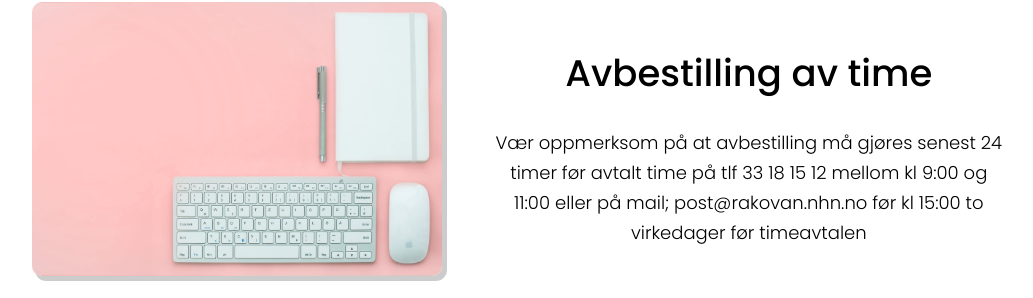
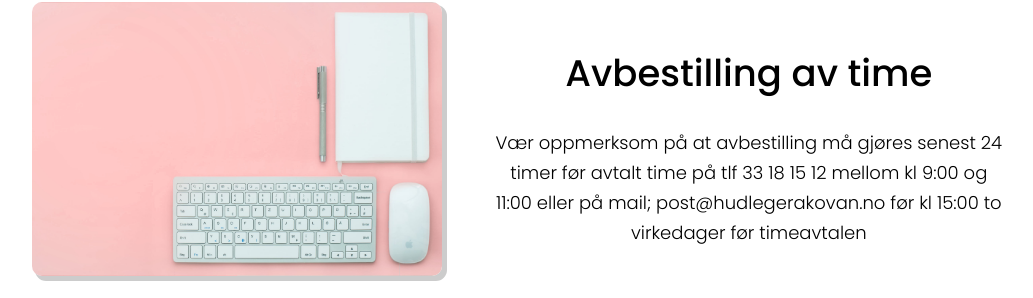
Before and after one commit to georgsku/hudlegekontoret-larvik, a Vue app: page / in a window 1280 px wide. Shown: the part 3818-4116 px from the top of the page, without its empty margins (136-1169 px from the left). Built offline with nearby package versions, Linux system fonts and the light colour scheme.

Commit message:
Skiftet epost

```diff
--- a/src/components/articles.vue
+++ b/src/components/articles.vue
@@ -81,7 +81,7 @@
                 <h3>Avbestilling av time</h3>
                 <p>
                     Vær oppmerksom på at avbestilling må gjøres senest 24 timer før avtalt time
-                    på tlf 33 18 15 12 mellom kl 9:00 og 11:00 eller på mail; post@rakovan.nhn.no
+                    på tlf 33 18 15 12 mellom kl 9:00 og 11:00 eller på mail; post@hudlegerakovan.no
                     før kl 15:00 to virkedager før timeavtalen
                 </p>
             </div>
```
